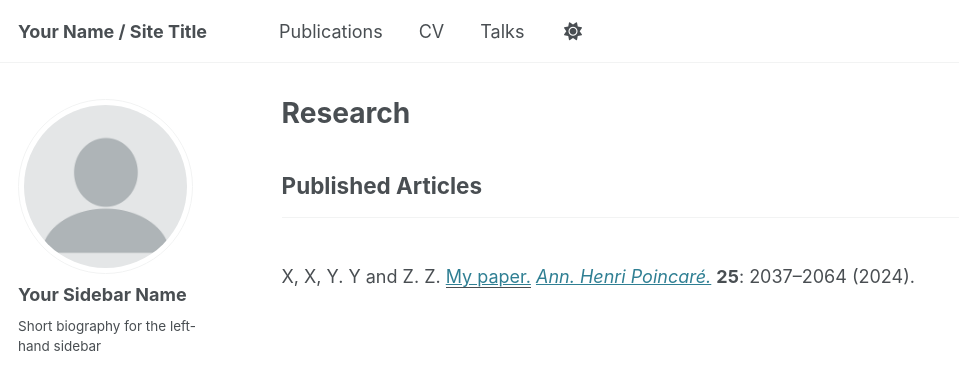
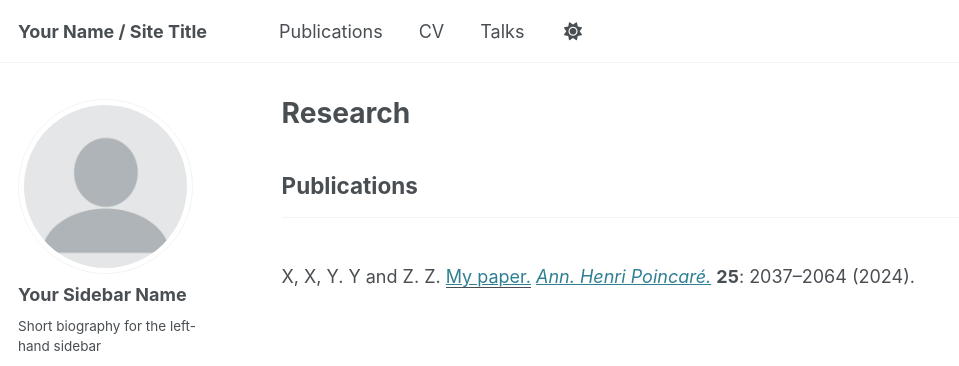
Before and after one commit to leonardferdinand/leonardferdinand.github.io, a Jekyll site: the page built from _pages/publications.html, in a window 1280 px wide. Shown: the top 366 px of the page, without its empty margins (0-959 px from the left). Built offline with Jekyll 4.4.1, drawn with Linux system fonts in a browser that asks for light colours; some web fonts are replaced.

Commit message:
Update title for published articles category

```diff
--- a/_config.yml
+++ b/_config.yml
@@ -80,7 +80,7 @@ publication_category:
  preprints:
     title: 'Preprints'
  manuscripts:
-    title: 'Published Articles'
+    title: 'Publications'
  reports:
     title: 'Reports'
  other:
```
